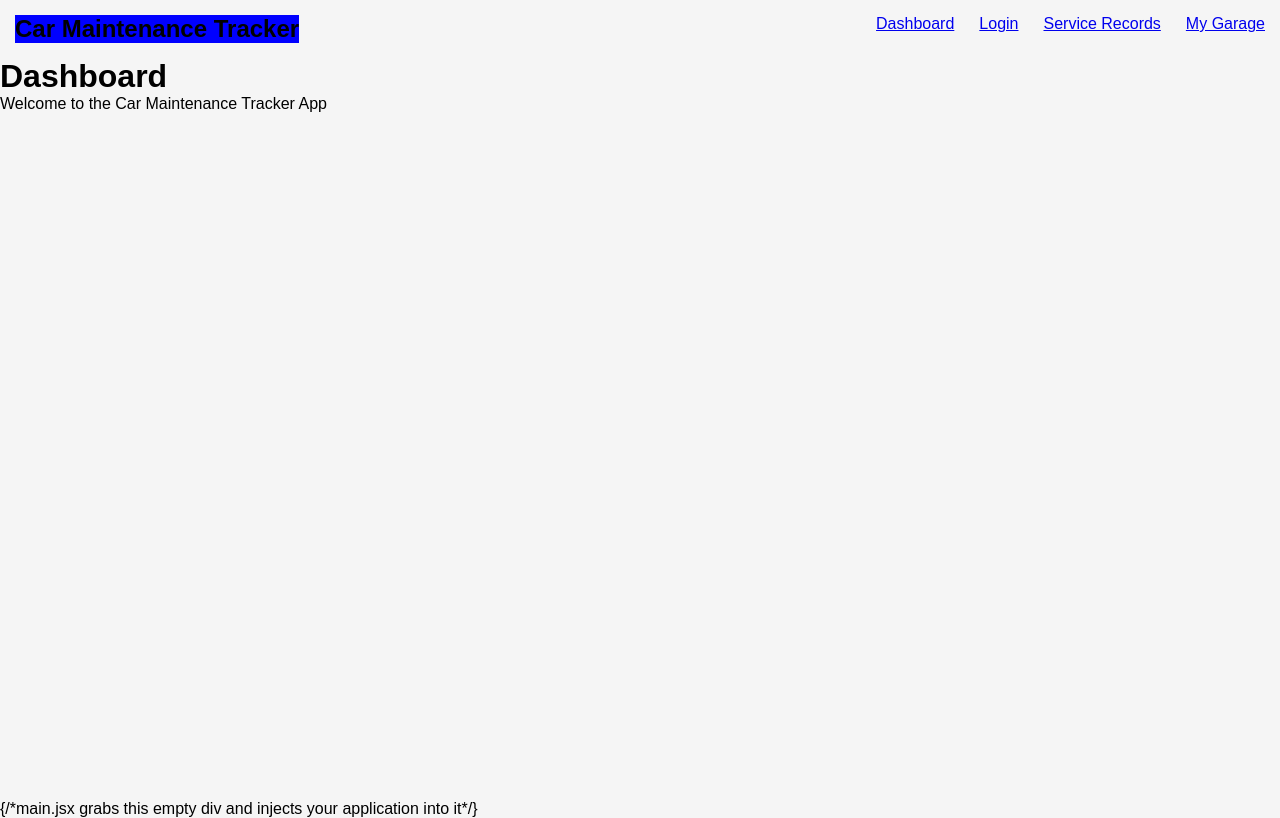
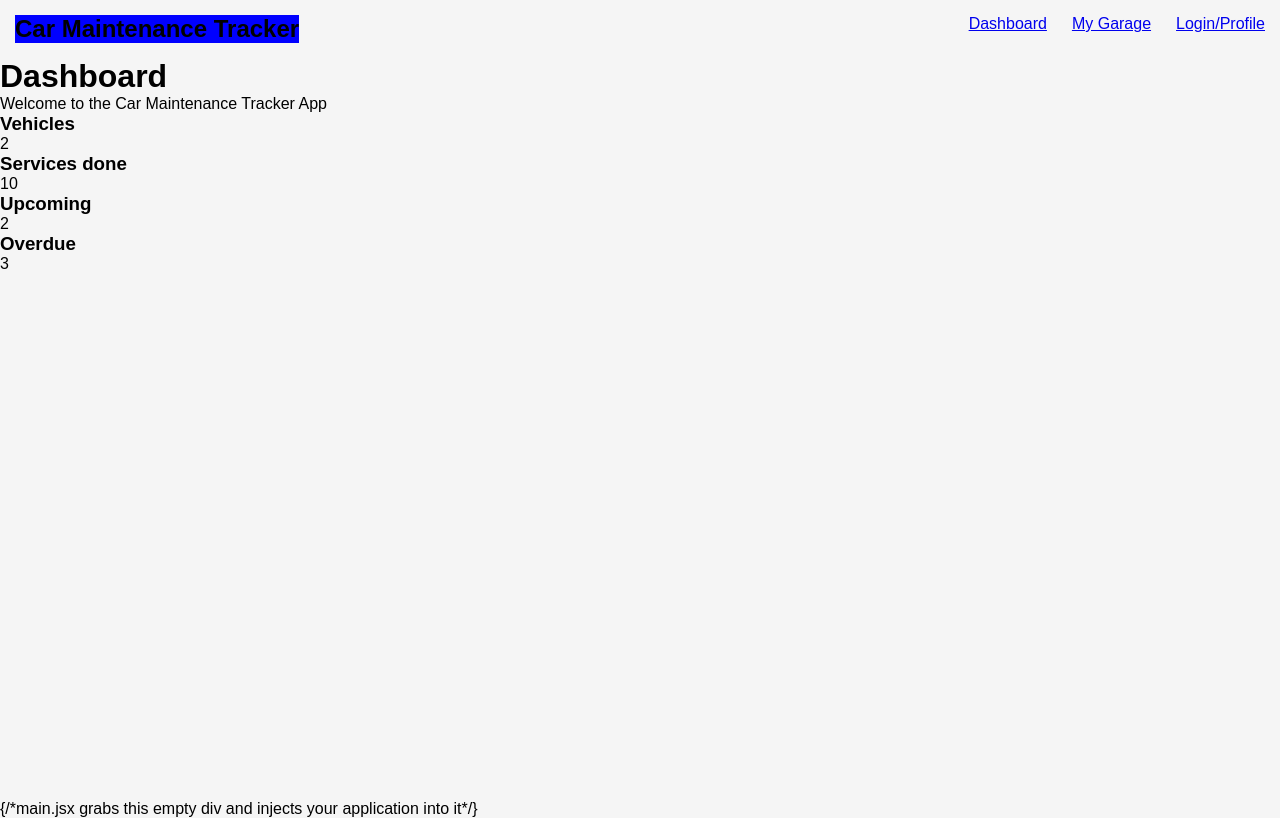
Before and after one commit to Eliteon150ping/Car_Maintenance_tracker, a React (Vite) app in the folder client/: page / in a window 1280 px wide. Built offline with nearby package versions, Linux system fonts and the light colour scheme.

Commit message:
Working on Summary and Vehicle Card

```diff
--- a/client/src/App.jsx
+++ b/client/src/App.jsx
@@ -2,7 +2,7 @@ import { BrowserRouter, Routes, Route } from "react-router-dom"; // React Router
                                                                  // in a Single Page Application (SPA).
 import DashboardPage from "./pages/DashboardPage"; // This is how to import and connect page file here to be rendered
 import LoginPage from "./pages/LoginPage";
-import ServiceRecordsPage from "./pages/ServiceRecordsPage";
+import ServiceRecordsPage from "./pages/VehicleDetailsPage";
 import VehiclesPage from "./pages/VehiclesPage";
 import MainLayout from "./layouts/MainLayout";
 
@@ -22,12 +22,6 @@ function App() {
         <Route path="/login" element={
           <MainLayout>
             <LoginPage />
-          </MainLayout>
-        } />
-
-        <Route path="/service-records" element={
-          <MainLayout>
-            <ServiceRecordsPage />
           </MainLayout>
         } />
 
--- a/client/src/components/Navbar.jsx
+++ b/client/src/components/Navbar.jsx
@@ -1,10 +1,10 @@
 // Components are reusable pieces of UI that can be shared across multiple pages to avoid duplicating code
-import {Link} from "react-router-dom";
+import { Link } from "react-router-dom";
 import "../styles/Navbar.css"
 
-function Navbar(){
+function Navbar() {
 
-    return(
+    return (
         <nav>
             <h2>Car Maintenance Tracker</h2>
             <ul>
@@ -12,13 +12,10 @@ function Navbar(){
                     <Link to="/">Dashboard</Link>
                 </li>
                 <li>
-                    <Link to="/login">Login</Link>
+                    <Link to="/vehicles">My Garage</Link>
                 </li>
                 <li>
-                    <Link to="/service-records">Service Records</Link>
-                </li>
-                <li>
-                    <Link to="/vehicles">My Garage</Link>
+                    <Link to="/login">Login/Profile</Link>
                 </li>
             </ul>
         </nav>
--- /dev/null
+++ b/client/src/components/SummaryCard.jsx
@@ -0,0 +1,11 @@
+function SummaryCard({ title, value }) {
+
+    return (
+        <div>
+            <h3>{title}</h3>
+            <p>{value}</p>
+        </div>
+    );
+}
+
+export default SummaryCard;
--- /dev/null
+++ b/client/src/components/VehicleCard.jsx
@@ -0,0 +1,11 @@
+function VehicleCard({brand, model, year, mileage}){
+
+    return(
+        <div>
+            <h3>{year} {brand} {model}</h3>
+            <p>Mileage: {mileage} km</p>
+        </div>
+    );
+}
+
+export default VehicleCard;
--- a/client/src/pages/DashboardPage.jsx
+++ b/client/src/pages/DashboardPage.jsx
@@ -1,4 +1,5 @@
 import PageHeader from "../components/PageHeader";
+import SummaryCard from "../components/SummaryCard";
 
 // Component Names always start with Capital letters to distinguish from HTML elements
 // Component Names should match the file name for better readability
@@ -10,6 +11,27 @@ function DashboardPage(){
             title="Dashboard"
             description="Welcome to the Car Maintenance Tracker App"
             />
+
+            <SummaryCard
+            title="Vehicles"
+            value={2}
+            />
+
+            <SummaryCard
+            title="Services done"
+            value={10}
+            />
+
+            <SummaryCard
+            title="Upcoming"
+            value={2}
+            />
+
+            <SummaryCard
+            title="Overdue"
+            value={3}
+            />
+
         </div>
     );
 }
--- a/client/src/pages/ServiceRecordsPage.jsx
+++ b/client/src/pages/VehicleDetailsPage.jsx
@@ -1,15 +1,15 @@
 import PageHeader from "../components/PageHeader";
 
-function ServiceRecordsPage(){
+function VehicleDetailsPage(){
 
     return(
         <div>
             <PageHeader
-            title="Service Records"
+            title="Vehicle Details"
             description="Keep track of all your vehicle's service history"
             />
         </div>
     );
 }
 
-export default ServiceRecordsPage;
+export default VehicleDetailsPage;
--- a/client/src/pages/VehiclesPage.jsx
+++ b/client/src/pages/VehiclesPage.jsx
@@ -1,13 +1,29 @@
 import PageHeader from "../components/PageHeader";
+import VehicleCard from "../components/VehicleCard";
 
-function VehiclesPage(){
+function VehiclesPage() {
 
-    return(
+    return (
         <div>
             <PageHeader
-            title="My Garage"
-            description="View your entire vehicle catalogue here"
+                title="My Garage"
+                description="View your entire vehicle catalogue here"
             />
+
+            <VehicleCard
+            brand="Toyota"
+            model="Corolla RXI"
+            year={2001}
+            mileage={240000}
+            />
+
+            <VehicleCard
+            brand="Toyota"
+            model="Corolla"
+            year={2004}
+            mileage={283000}
+            />
+
         </div>
     );
 }
```
